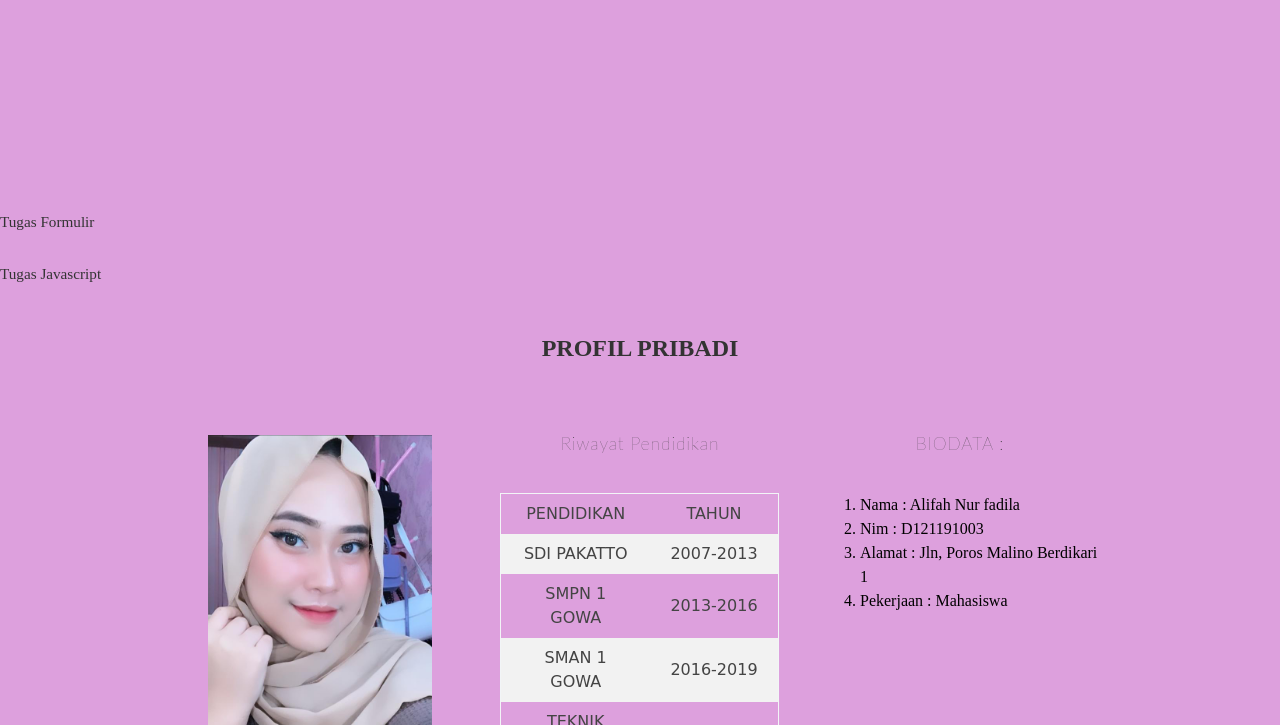
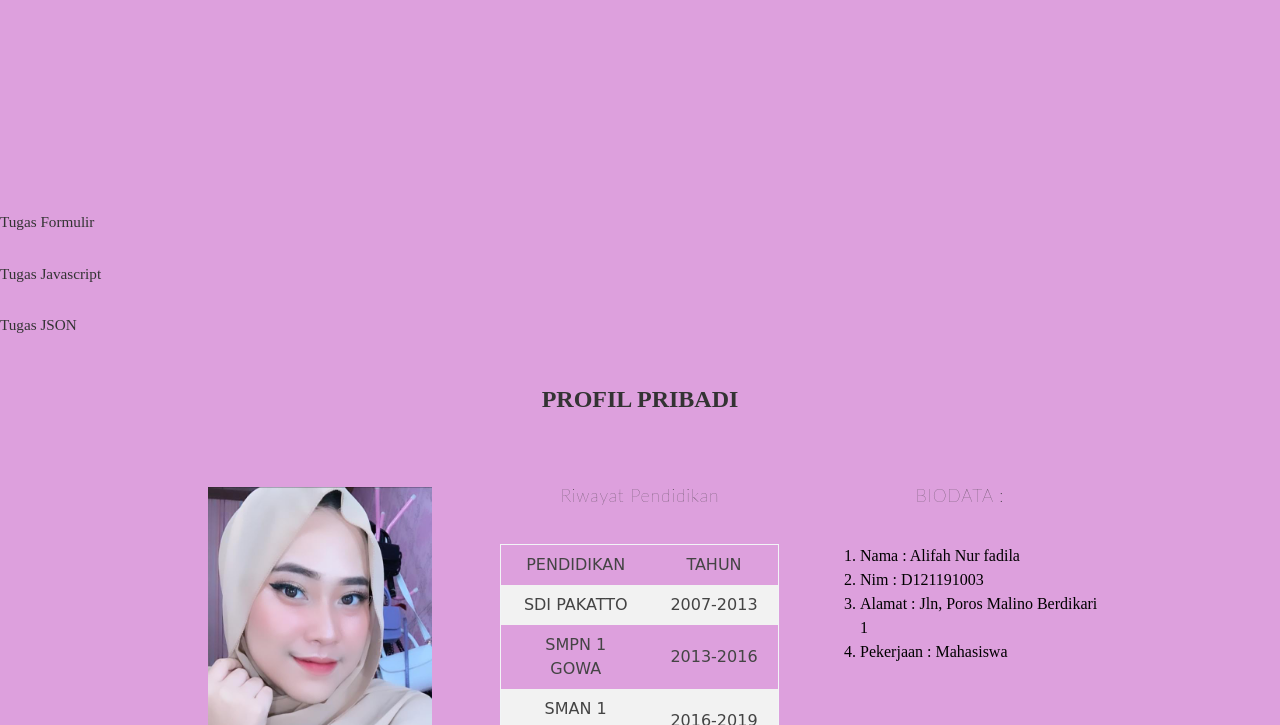
Before and after one commit to AlifahDila19/Tgs3Web_JavaScript, a plain HTML site: page Index.html in a window 1280 px wide. Shown: the part 75-800 px from the top of the page. Drawn offline with Linux system fonts and the light colour scheme.

Commit message:
Add files via upload

```diff
--- a/Index.html
+++ b/Index.html
@@ -18,7 +18,10 @@
     <a href="formMahasiswa.html">Tugas Formulir</a>
 </p>
 <p>
-    <a href="javaScript.html">Tugas Javascript</a>
+  <a href="javaScript.html">Tugas Javascript</a>
+</p>
+<p>
+  <a href="covid.html">Tugas JSON</a>
 </p>
 
  <div class="wrapper">
```
